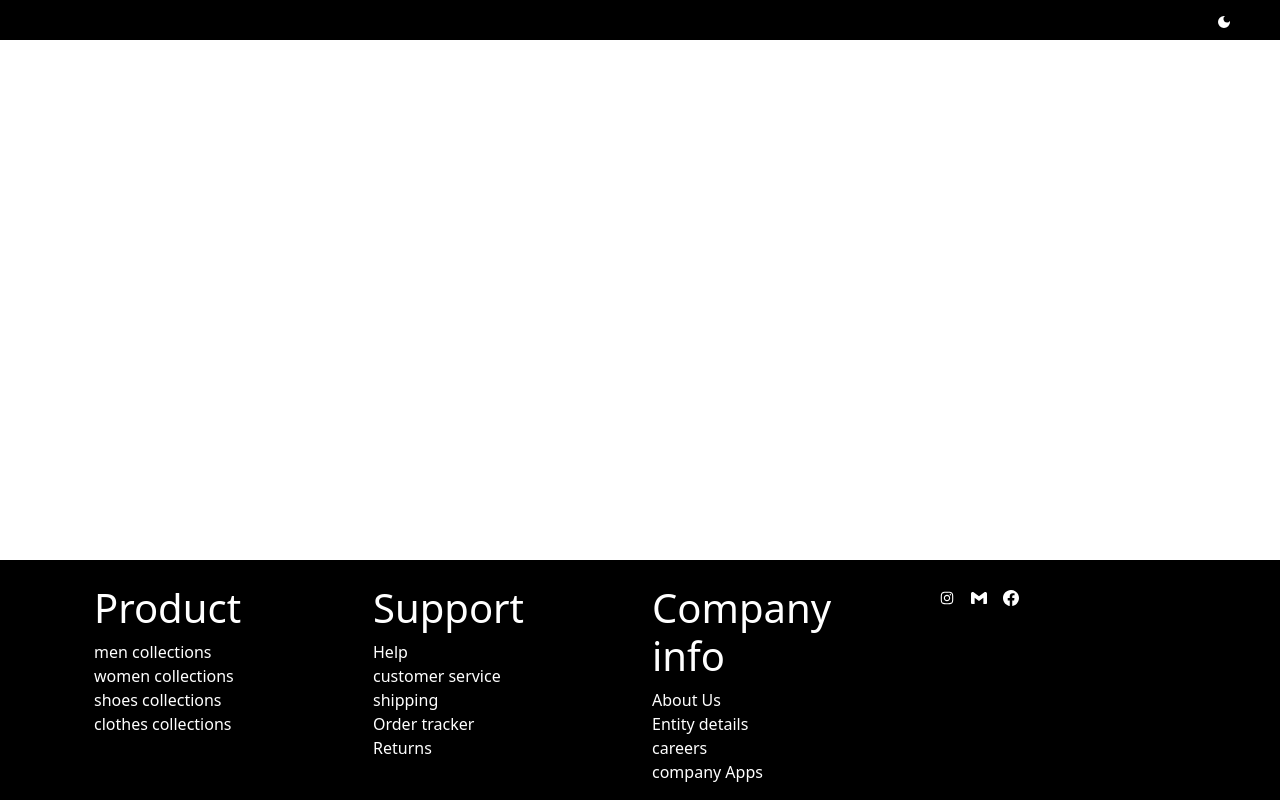
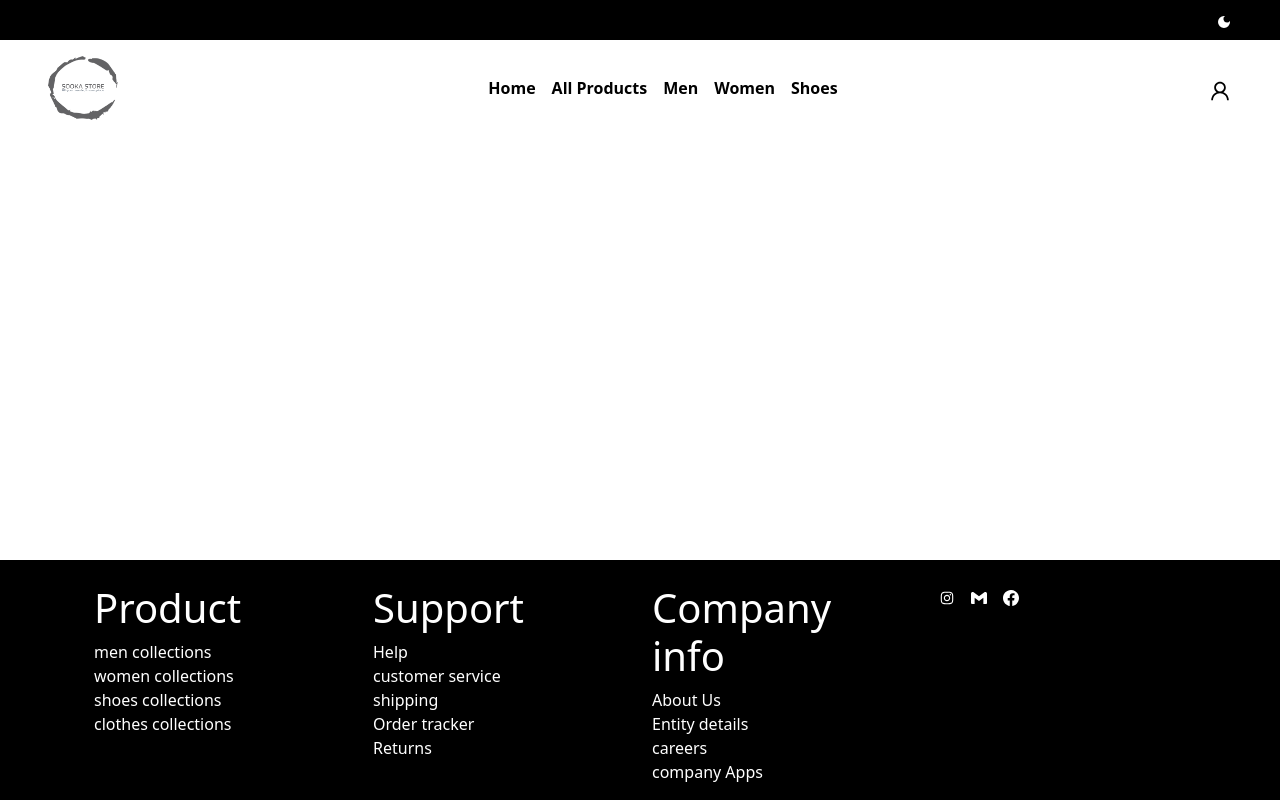
Before and after one commit to Nada-orban/sooka7, a React (Create React App) app: page /cart in a window 1280 px wide. Built offline with nearby package versions, Linux system fonts and the light colour scheme.

Commit message:
save with navbar

```diff
--- a/src/App.js
+++ b/src/App.js
@@ -1,6 +1,6 @@
 import 'bootstrap/dist/css/bootstrap.min.css';
 import './App.css';
-// import Navbar1 from './Componants/Navbar/Navbar1';
+import Navbar1 from './Componants/Navbar/Navbar1';
 import Header from './Componants/Header/Header';
 import Footer from './Componants/Footer/Footer';
 import { createContext, useState } from 'react';
@@ -34,7 +34,7 @@ function App() {
           <Router>
             {/* <ToastContainer /> */}
             <Header togglefunc={togglefunc} />
-            {/* <Navbar1 /> */}
+            <Navbar1 />
             <Routes>
               <Route path="/" element={<Home />}></Route>
               {/* <Route path="/products" element={<Products />}></Route>
--- /dev/null
+++ b/src/Componants/Navbar/Navbar1.css
@@ -0,0 +1,61 @@
+.logo-img{
+    width: 70px;
+    height: 70px;
+}
+
+.cart {
+    position: relative;
+  }
+.cart-number {
+    content: "0";
+    position: absolute;
+    background-color:blue;
+    color:white;
+    width: 20px;
+    height: 20px;
+    border-radius: 50%;
+    text-align: center;
+    top: -5px;
+    font-size: 15px;
+    right: -5px;
+}
+
+.favorite-item {
+    position: relative;
+}
+.favorite-number{
+    content: "0";
+    position: absolute;
+    background-color:blue;
+    color:white;
+    width: 20px;
+    height: 20px;
+    border-radius: 50%;
+    text-align: center;
+    top: -5px;
+    font-size: 15px;
+    right: -5px;
+}
+.menu-close{
+    display: none;
+}
+.toggle-icon{
+    order:2
+}
+.header-menu{
+    border-bottom: 1px solid rgb(214, 211, 211);
+}
+.nav-link:active{
+    border-bottom: 2px solid black;
+
+}
+@media (max-width: 767px) {
+    .navbar{
+        position: relative;
+    }
+    .right-items{
+        position: absolute;
+        right: 150px;
+    }
+
+}
--- /dev/null
+++ b/src/Componants/Navbar/Navbar1.js
@@ -0,0 +1,92 @@
+import React from 'react'
+import { BrowserRouter as Router, Route, Link, Routes } from "react-router-dom";
+import Container from 'react-bootstrap/Container';
+import Nav from 'react-bootstrap/Nav';
+import Navbar from 'react-bootstrap/Navbar';
+// import Home from '../Home/Home'
+// import Products from '../Products/Products'
+// import Men from '../men/Men'
+// import Women from '../Women/Women'
+// import Shoes from '../Shoes/Shoes'
+import Offcanvas from 'react-bootstrap/Offcanvas';
+
+import { BsSuitHeart, BsCart } from 'react-icons/bs';
+import { AiOutlineUser } from 'react-icons/ai'
+import './Navbar1.css'
+// import Acountitem from '../Acount/Acountitem';
+// import Cart from '../Cart/Cart'
+import { useState } from 'react';
+import logo from '../images/logo-no-background.png'
+// import { useSelector } from 'react-redux';
+// import Store from '../Cart/Store';
+
+
+
+function Navbar1() {
+    // const cart = useSelector(state => state.cart)
+    // const wish = useSelector(state => state.wish)
+    const [close, setClose] = useState(false)
+    const closefunc = () => { setClose(false) }
+
+    return (
+        <div>
+            {['md'].map((expand) => (
+                <Navbar key={expand} expand={expand} sticky="top" className=" navbar z-1">
+                    <Container fluid className='px-5'>
+                        <Navbar.Brand as={Link} to={"/"} ><img className='logo-img' src={logo} alt='' /></Navbar.Brand>
+                        <Navbar.Toggle aria-controls={`offcanvasNavbar-expand-${expand}`} className='toggle-icon' />
+                        <Navbar.Offcanvas
+                            id={`offcanvasNavbar-expand-${expand}`}
+                            aria-labelledby={`offcanvasNavbarLabel-expand-${expand}`}
+                            placement="end"
+                            className={` p-3${close ? "menu-list" : "menu-close"}`}
+                        >
+                            <Offcanvas.Header closeButton className='header-menu'>
+                                <Offcanvas.Title id={`offcanvasNavbarLabel-expand-${expand}`} className='menu'>
+                                    Menu
+                                </Offcanvas.Title>
+                            </Offcanvas.Header>
+
+
+                            <Offcanvas.Body>
+                                <Nav className="justify-content-center flex-grow-1 pe-3 " >
+                                    <Nav.Link className='nav-link fw-bold  active' as={Link} to={"/"} onClick={closefunc}>Home</Nav.Link>
+                                    <Nav.Link className='nav-link  fw-bold' as={Link} to={"/products"} onClick={closefunc}>All Products</Nav.Link>
+                                    <Nav.Link className='nav-link  fw-bold' as={Link} to={"/men"} onClick={closefunc}>Men</Nav.Link>
+                                    <Nav.Link className='nav-link  fw-bold' as={Link} to={"/women"} onClick={closefunc}>Women</Nav.Link>
+                                    <Nav.Link className='nav-link fw-bold' as={Link} to={"/shoes"} onClick={closefunc}>Shoes</Nav.Link>
+                                </Nav>
+                            </Offcanvas.Body>
+
+                        </Navbar.Offcanvas>
+                        <div className='right-items d-flex justify-content-end gap-4 fs-4 '>
+                            <div className='acount-item'>
+                                <Nav.Link as={Link} to={"/acount-item"}>
+                                    <AiOutlineUser />
+                                </Nav.Link>
+
+                            </div>
+                            {/* <div className='favorite-item'>
+                                <Nav.Link as={Link} to={"/favorite"}>
+                                    <BsSuitHeart />
+                                </Nav.Link>
+                                <p className='favorite-number'>{wish.wishTotalQuantity}</p>
+                            </div>
+                            <div className='cart'>
+                                <Nav.Link as={Link} to={"/cart"}>
+                                    <BsCart />
+                                </Nav.Link>
+                                <p className='cart-number'>{cart.cartTotalQuantity}</p>
+                            </div> */}
+
+
+                        </div>
+                    </Container>
+                </Navbar>
+            ))}
+
+        </div>
+    )
+}
+
+export default Navbar1
```
